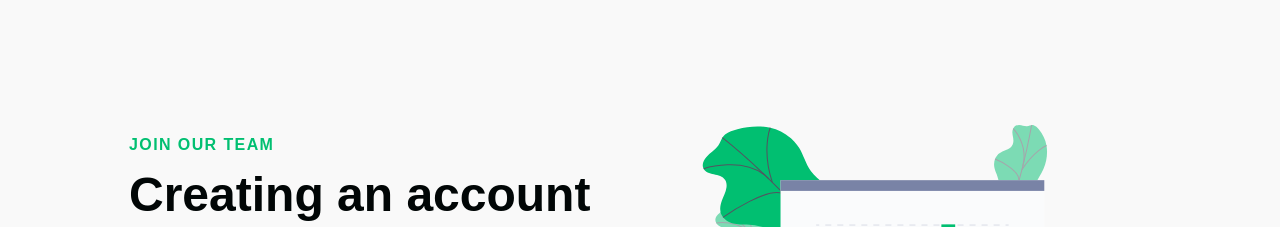
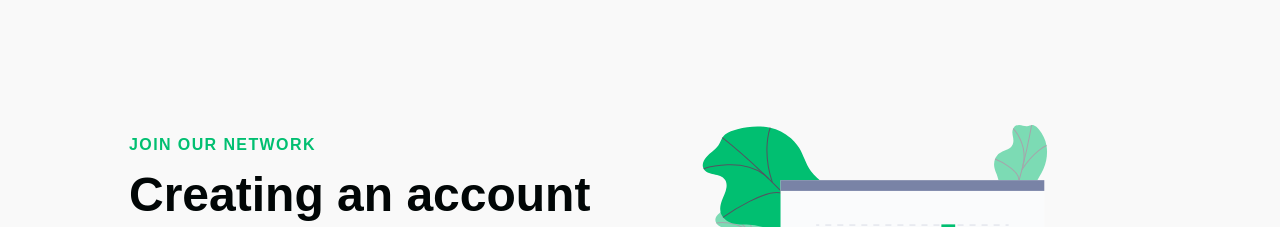
Before and after one commit to tena4881/jayfieldnetbeta, a React (Create React App) app: page / in a window 1280 px wide. Shown: the part 3420-3647 px from the top of the page. Built offline with nearby package versions, Linux system fonts and the light colour scheme; the HTML template or start-up script is replaced by a standard one; a web font is replaced by a local one; what web3 would draw is missing.

Commit message:
initial commit

```diff
--- a/src/components/InfoSection/Data.js
+++ b/src/components/InfoSection/Data.js
@@ -43,7 +43,7 @@ export const homeObjThree = {
   lightBg: true,
   lightText: false,
   lightTextDesc: false,
-  topLine: 'Join our Team',
+  topLine: 'Join our Network',
   headline: 'Creating an account is extremely easy',
   description:
     "Get everything set up and ready in under 10 minutes. All you need to do is add your information and you're ready to go.",
```
